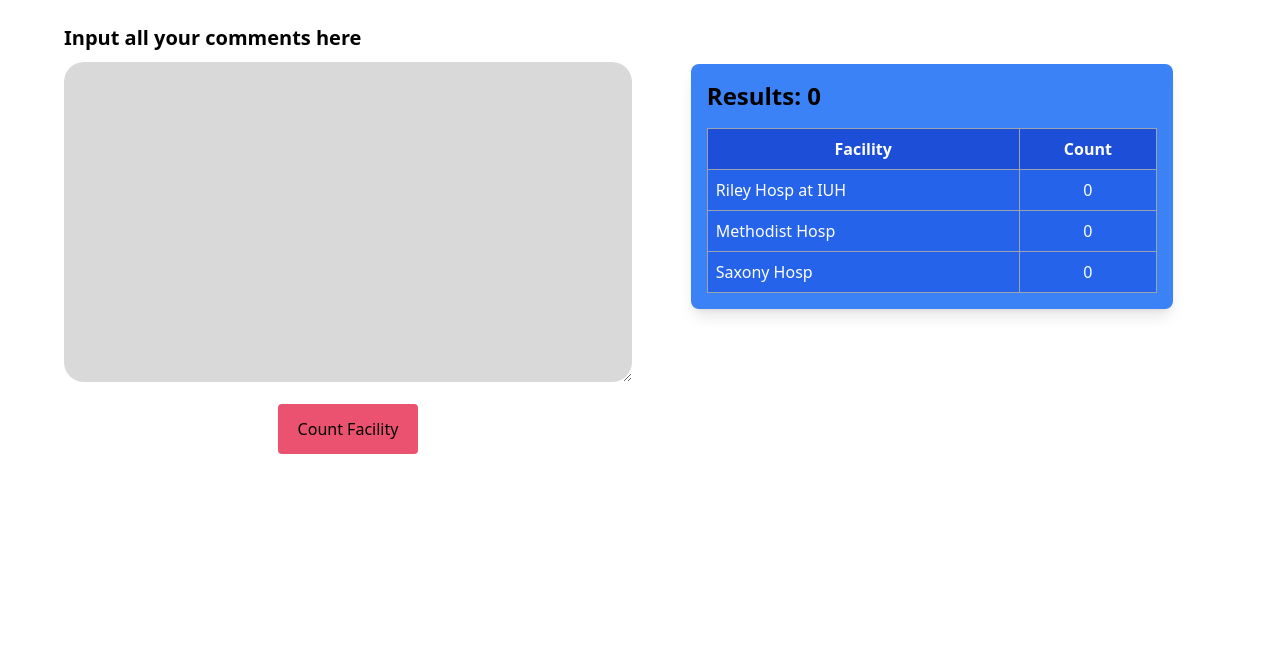
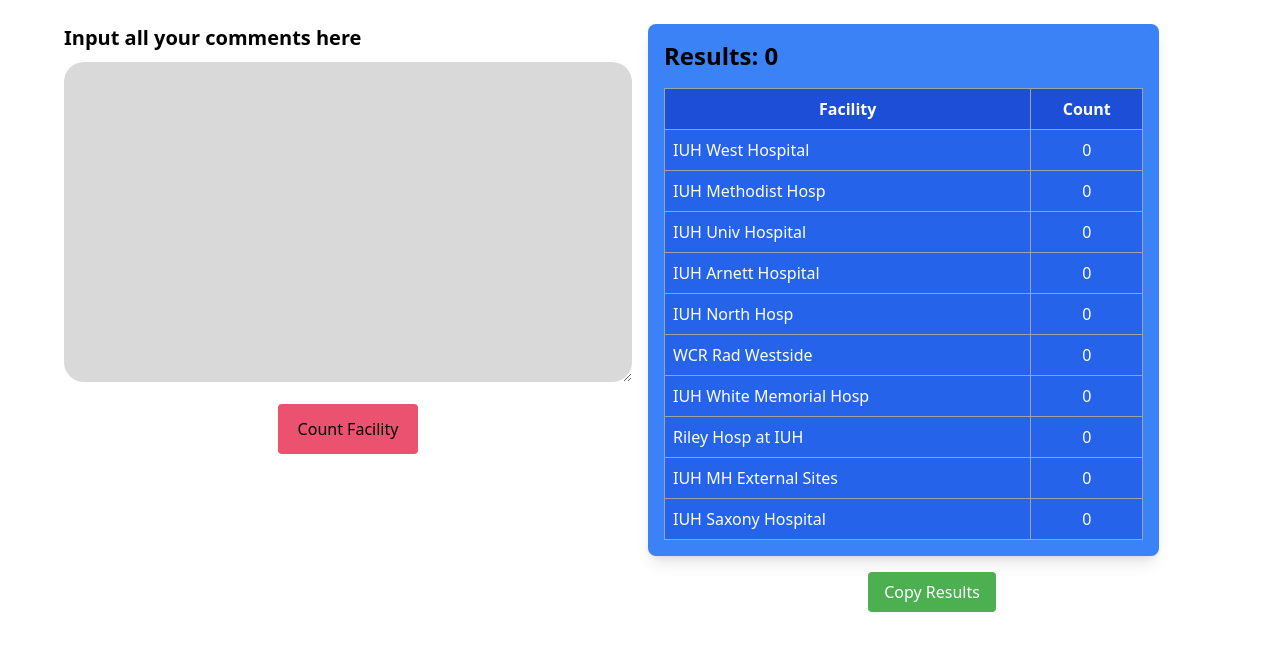
Before and after one commit to Idris0420/FacilityCounter, a React (Vite) app: page / in a window 1280 px wide. Shown: the top 650 px of the page. Built offline with nearby package versions, Linux system fonts and the light colour scheme.

Commit message:
added new facil and new features

```diff
--- a/src/App.jsx
+++ b/src/App.jsx
@@ -1,34 +1,41 @@
 import { useState } from "react";
-import './App.css';  // Add custom CSS for animation
+import './App.css';
 
 function App() {
   const [comments, setComments] = useState("");
   const [facilityCounts, setFacilityCounts] = useState({});
   const [unmatchedComments, setUnmatchedComments] = useState([]);
   const [commentCount, setCommentCount] = useState(0);
-  const [isLoading, setIsLoading] = useState(false); // Loading state
-  const [scaleAnimation, setScaleAnimation] = useState(false); // To trigger scale animation
+  const [scaleAnimation, setScaleAnimation] = useState(false);
 
-  const hospitals = ["Riley Hosp at IUH", "Methodist Hosp", "Saxony Hosp"];
+  const hospitals = [
+    { keyword: "west hosp", name: "IUH West Hospital" },
+    { keyword: "methodist hosp", name: "IUH Methodist Hosp" },
+    { keyword: "univ hosp", name: "IUH Univ Hospital" },
+    { keyword: "arnett hosp", name: "IUH Arnett Hospital" },
+    { keyword: "north hosp", name: "IUH North Hosp" },
+    { keyword: "wcr rad westside", name: "WCR Rad Westside" },
+    { keyword: "white memorial hosp", name: "IUH White Memorial Hosp" },
+    { keyword: "riley hosp", name: "Riley Hosp at IUH" },
+    { keyword: "mh external sites", name: "IUH MH External Sites" },
+    { keyword: "saxony hosp", name: "IUH Saxony Hospital" }
+  ];
 
   const countFacilities = () => {
-    setIsLoading(true); // Set loading to true when button is clicked
-
-    // Split the comments by two or more equal signs (== or more)
     const commentEntries = comments.split(/={2,}/).map(c => c.trim()).filter(c => c);
-    setCommentCount(commentEntries.length); // Update the comment count
+    setCommentCount(commentEntries.length);
     const counts = {};
     const unmatched = [];
 
-    // Initialize counts to zero
-    hospitals.forEach(hospital => counts[hospital] = 0);
+    hospitals.forEach(({ name }) => counts[name] = 0);
 
-    // Process each comment
     commentEntries.forEach(comment => {
       let matched = false;
-      hospitals.forEach(hospital => {
-        if (comment.includes(hospital)) {
-          counts[hospital] += 1;
+      const lowerComment = comment.toLowerCase();
+
+      hospitals.forEach(({ keyword, name }) => {
+        if (lowerComment.includes(keyword)) {
+          counts[name] += 1;
           matched = true;
         }
       });
@@ -38,22 +45,29 @@ function App() {
 
     setFacilityCounts(counts);
     setUnmatchedComments(unmatched);
-    setIsLoading(false); // Set loading to false once processing is done
 
-    // Trigger the scale animation
     setScaleAnimation(true);
+    setTimeout(() => setScaleAnimation(false), 500);
+  };
 
-    // Reset the scale animation after a short delay
-    setTimeout(() => {
-      setScaleAnimation(false);
-    }, 500); // Match the animation duration
+  const copyTableToClipboard = () => {
+    let textToCopy = `Results: ${commentCount}\n\n`;
+    textToCopy += "Facility\tCount\n";
+
+    hospitals.forEach(({ name }) => {
+      textToCopy += `${name}\t${facilityCounts[name] || 0}\n`;
+    });
+
+    navigator.clipboard.writeText(textToCopy).then(() => {
+      alert("Results copied to clipboard!");
+    }).catch(err => {
+      console.error("Failed to copy text: ", err);
+    });
   };
 
   return (
     <div className="min-w-screen min-h-screen p-6 flex justify-center items-start">
-      {/* Parent Flex Container with Centered Content */}
       <div className="flex w-full max-w-6xl">
-        {/* Input Section (Left side) */}
         <div className="w-1/2 mr-4">
           <div className="h-[61vh]">
             <h1 className="font-bold text-xl mb-[10px]">Input all your comments here</h1>
@@ -73,21 +87,10 @@ function App() {
           </div>
         </div>
 
-        {/* Facility Results Section (Right side) */}
         <div className="w-1/2">
-          {/* Loading Spinner */}
-          {isLoading && (
-            <div className="flex justify-center items-center mt-6">
-              <div className="w-16 h-16 border-4 border-t-4 border-blue-500 border-solid rounded-full animate-spin"></div>
-            </div>
-          )}
-
-          {/* Results Table */}
-          {!isLoading && (
-            <div className="flex flex-col items-center justify-center mt-6 p-4">
           <div className={`bg-blue-500 w-[90%] p-4 rounded-lg shadow-lg ${scaleAnimation ? 'animate-scale' : ''}`}>
             <h1 className="font-bold text-2xl mb-4">Results: {commentCount} </h1>
-                <table className="w-full border-collapse border border-gray-300 text-white">
+            <table id="results-table" className="w-full border-collapse border border-gray-300 text-white">
               <thead>
                 <tr className="bg-blue-700">
                   <th className="border border-gray-400 p-2">Facility</th>
@@ -95,16 +98,17 @@ function App() {
                 </tr>
               </thead>
               <tbody>
-                    {hospitals.map(hospital => (
-                      <tr key={hospital} className="bg-blue-600">
-                        <td className="border border-gray-400 p-2">{hospital}</td>
-                        <td className="border border-gray-400 p-2 text-center">{facilityCounts[hospital] || 0}</td>
+                {hospitals.map(({ name }) => (
+                  <tr key={name} className="bg-blue-600">
+                    <td className="border border-gray-400 p-2">{name}</td>
+                    <td className="border border-gray-400 p-2 text-center">{facilityCounts[name] || 0}</td>
                   </tr>
                 ))}
               </tbody>
             </table>
           </div>
-              {!isLoading && unmatchedComments.length > 0 && (
+
+          {unmatchedComments.length > 0 && (
             <div className="w-[90%] mt-6 p-4 bg-gray-200 rounded-lg shadow-lg">
               <h2 className="font-bold text-xl mb-2">Unmatched Comments:</h2>
               <ul className="list-disc pl-6 text-gray-800">
@@ -114,8 +118,15 @@ function App() {
               </ul>
             </div>
           )}
+
+          <div className="mt-4 flex justify-center">
+            <button
+              onClick={copyTableToClipboard}
+              className="bg-[#4CAF50] px-4 py-2 text-white rounded hover:bg-[#45a049] transition-all duration-300"
+            >
+              Copy Results
+            </button>
           </div>
-          )}
         </div>
       </div>
     </div>
```
Lines whose indentation alone changed are shown as unchanged.
